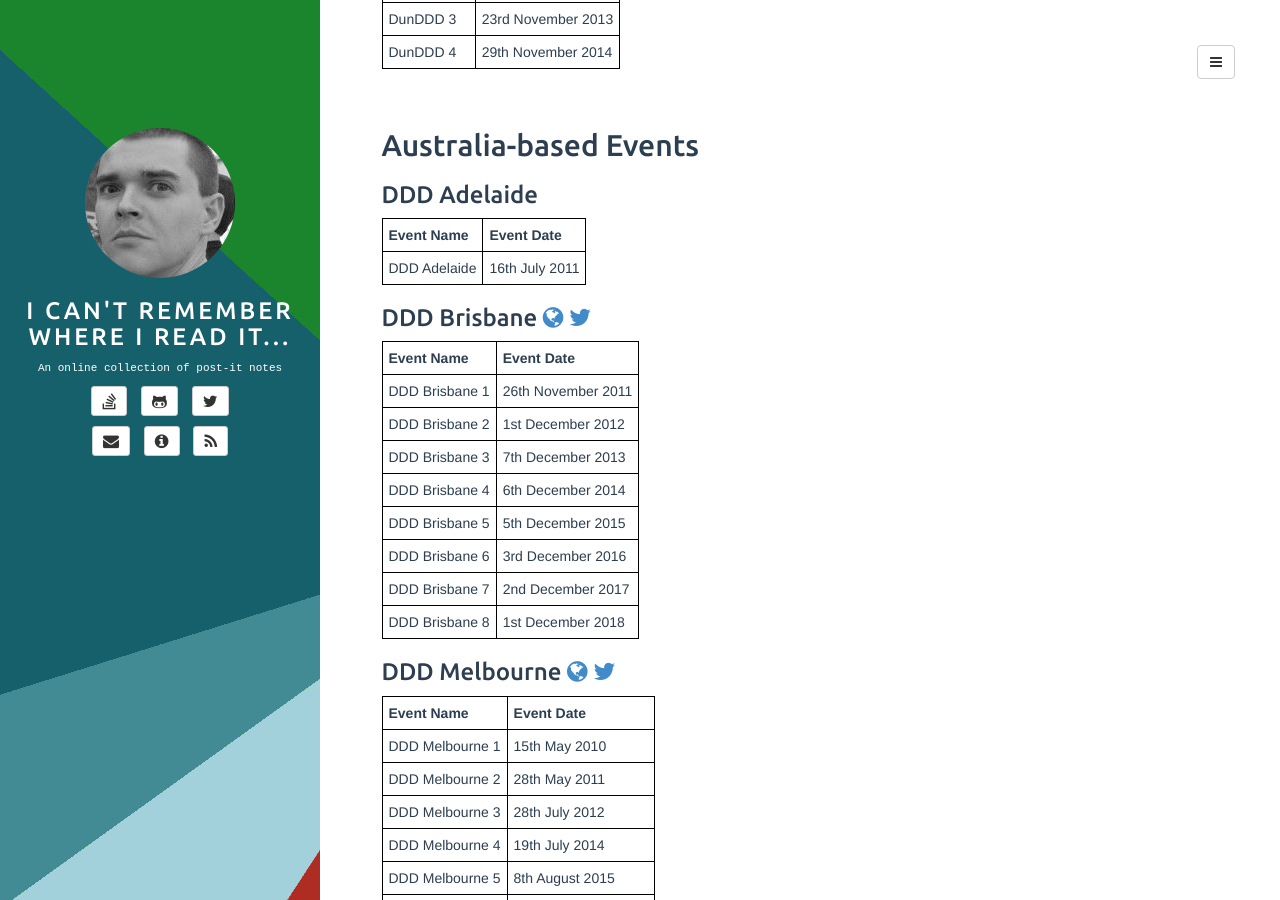
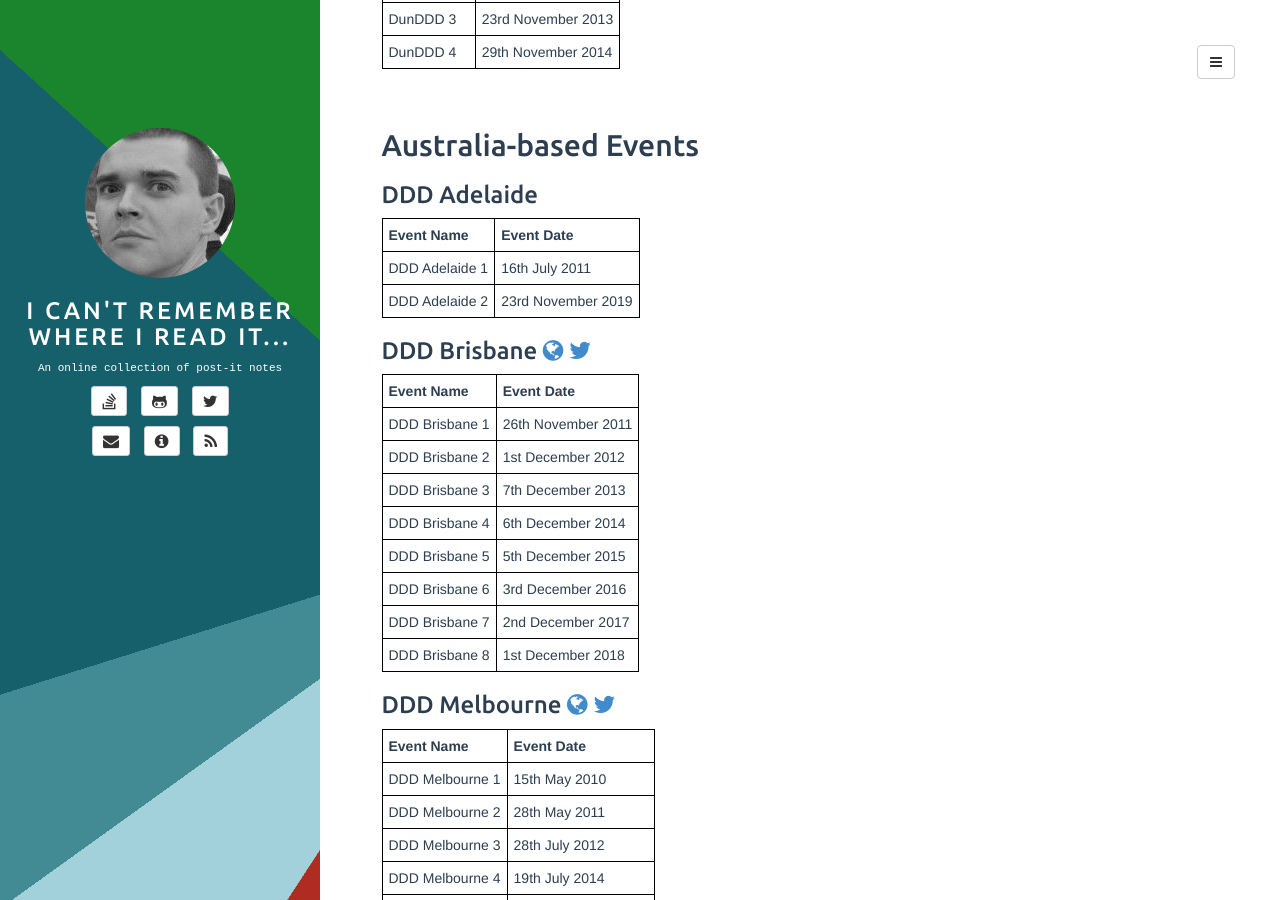
Before and after one commit to adrianbanks/adrianbanks.github.io, a Jekyll site: the page built from ddd-grouped.md, in a window 1280 px wide and 900 px high, scrolled down 3542 px. Built offline with Jekyll 4.4.1, drawn with Linux system fonts in a browser that asks for light colours.

Commit message:
Add DDD Adelaide

```diff
--- a/ddd-grouped.md
+++ b/ddd-grouped.md
@@ -168,9 +168,10 @@ There have been many Developer! Developer! Developer! events over the years, spr
 
 ### DDD Adelaide
 
-| **Event Name** | **Event Date** |
-| -------------- | -------------- |
-| DDD Adelaide   | 16th July 2011 |
+| **Event Name** | **Event Date**     |
+| -------------- | ------------------ |
+| DDD Adelaide 1 | 16th July 2011     |
+| DDD Adelaide 2 | 23rd November 2019 |
 {:.mdtable}
 
 ### DDD Brisbane [<i class="fa fa-globe"></i>](http://www.dddbrisbane.com) [<i class="fa fa-twitter"></i>](https://twitter.com/dddbrisbane)
```
Also changed, not shown: ddd-list.md (+1 -0 lines), ddd.md (+1 -1 lines).
